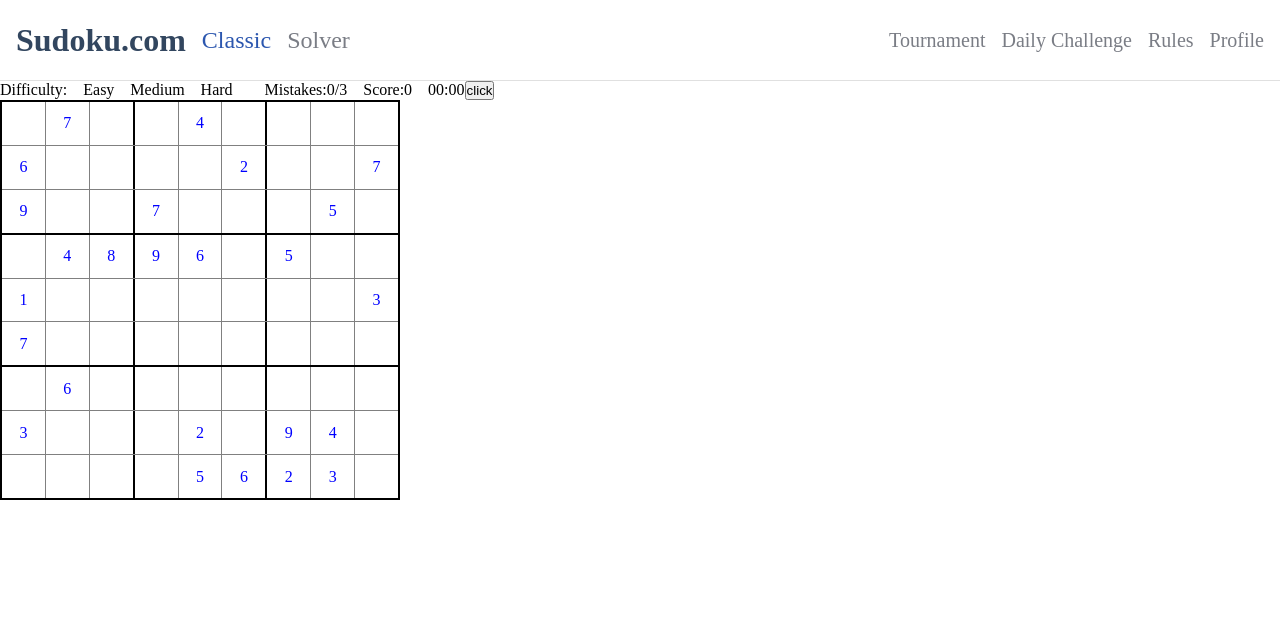
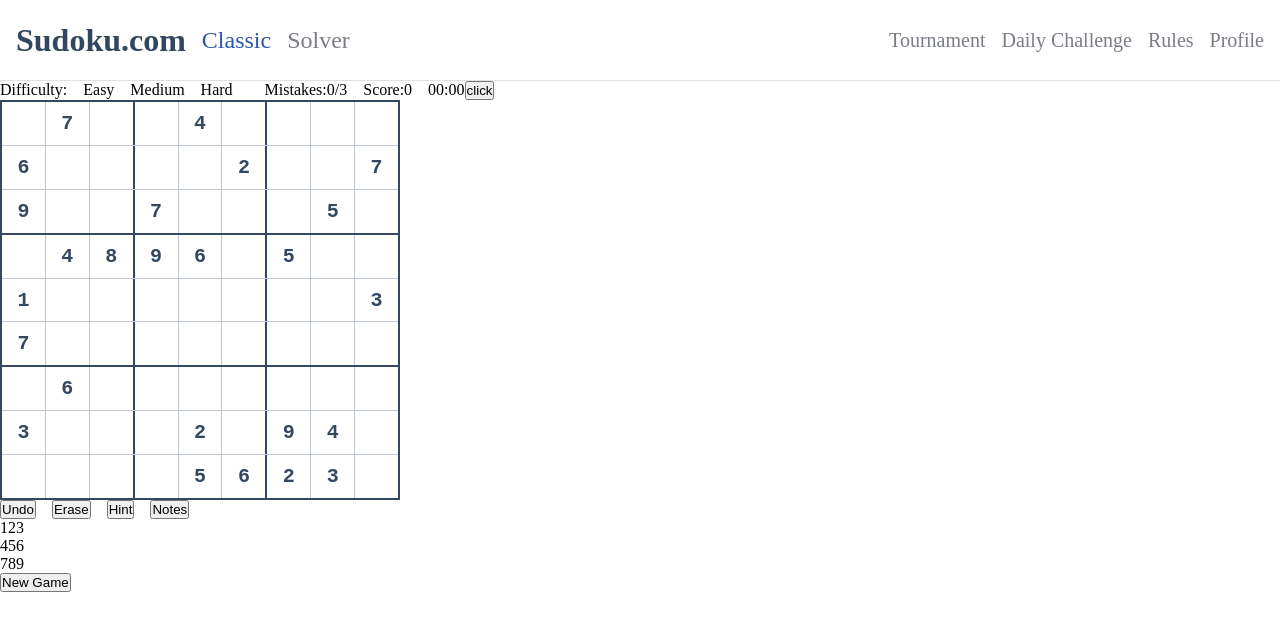
Before and after one commit to Kartik-Bhutra/Sudoku-Game, a React (Vite) app in the folder frontend/: page / in a window 1280 px wide. Shown: the top 630 px of the page. Built offline with nearby package versions, Linux system fonts and the light colour scheme.

Commit message:
complete grid mistake color part

```diff
--- a/frontend/src/components/Grid.jsx
+++ b/frontend/src/components/Grid.jsx
@@ -9,86 +9,145 @@ export default function Grid() {
     mistake: [, setMistakes],
     hint: [hints],
   } = useContext(OptionsContext);
-  const [rowColorBox, setRowColorBox] = useState(Array(9).fill(""));
-  const [colColorBox, setColColorBox] = useState(Array(9).fill(""));
-  const [boxColorBox, setBoxColorBox] = useState(Array(9).fill(""));
+  const [rowColorBox, setRowColorBox] = useState(Array(9).fill(false));
+  const [colColorBox, setColColorBox] = useState(Array(9).fill(false));
+  const [boxColorBox, setBoxColorBox] = useState(Array(9).fill(false));
+  const [activeCell, setActiveCell] = useState({
+    row: null,
+    col: null,
+  });
   const [valueColor, setValueColor] = useState(
-    Array.from({ length: 9 }, () => Array(9).fill(""))
+    Array.from({ length: 9 }, () => Array(9).fill(false))
   );
   const [sameValueBox, setSameValueBox] = useState(
-    Array.from({ length: 9 }, () => Array(9).fill(""))
+    Array.from({ length: 9 }, () => Array(9).fill(false))
+  );
+  const [wrongBox, setWrongBox] = useState(
+    Array.from({ length: 9 }, () => Array(9).fill(0))
   );
 
   useEffect(() => {
     setValueColor(
-      grid.map((row, rowIdx) =>
-        row.map((value, colIdx) =>
-          value === grid[rowIdx][colIdx] ? "defaultBox" : ""
-        )
-      )
+      grid.map((row) => row.map((value) => (value !== 0 ? "#344861" : "")))
     );
   }, [solved]);
 
+  const sameValues = (inputValue) => {
+    setSameValueBox(() =>
+      grid.map((row) =>
+        row.map((value) => (value == inputValue ? true : false))
+      )
+    );
+  };
+
   const highlight = (rowIdx, colIdx, boxIdx) => {
+    setActiveCell({ row: rowIdx, col: colIdx });
     setRowColorBox((prevState) =>
-      prevState.map((_, idx) => (idx === rowIdx ? "sameBox" : ""))
+      prevState.map((_, idx) => (idx === rowIdx ? true : false))
     );
     setColColorBox((prevState) =>
-      prevState.map((_, idx) => (idx === colIdx ? "sameBox" : ""))
+      prevState.map((_, idx) => (idx === colIdx ? true : false))
     );
     setBoxColorBox((prevState) =>
-      prevState.map((_, idx) => (idx === boxIdx ? "sameBox" : ""))
+      prevState.map((_, idx) => (idx === boxIdx ? true : false))
     );
-    if (grid[rowIdx][colIdx] !== 0) {
-      setSameValueBox(() =>
-        grid.map((row) =>
-          row.map((value) => (value === grid[rowIdx][colIdx] ? "sameBox" : ""))
-        )
-      );
-    }
   };
 
   const justOneNum = (e, rowIdx, colIdx) => {
     const inputValue = e.target.value.at(-1);
     if (inputValue === undefined && grid[rowIdx][colIdx] !== 0) {
+      const currentValue = grid[rowIdx][colIdx];
+      setWrongBox((prevState) => {
+        const newWrongBox = prevState.map((row) => [...row]);
+        const affectedCells = new Set();
+        for (let i = 0; i < 9; i++) {
+          if (grid[rowIdx][i] === currentValue)
+            affectedCells.add(`${rowIdx},${i}`);
+          if (grid[i][colIdx] === currentValue)
+            affectedCells.add(`${i},${colIdx}`);
+        }
+        const startRow = Math.floor(rowIdx / 3) * 3;
+        const startCol = Math.floor(colIdx / 3) * 3;
+        for (let i = startRow; i < startRow + 3; i++) {
+          for (let j = startCol; j < startCol + 3; j++) {
+            if (grid[i][j] === currentValue) affectedCells.add(`${i},${j}`);
+          }
+        }
+        affectedCells.forEach((cell) => {
+          const [r, c] = cell.split(",").map(Number);
+          newWrongBox[r][c]--;
+        });
+        newWrongBox[rowIdx][colIdx] = 0;
+        return newWrongBox;
+      });
       setGrid((prevState) => {
-        prevState[rowIdx][colIdx] = 0;
-        return [...prevState];
+        const newGrid = prevState.map((row) => [...row]);
+        newGrid[rowIdx][colIdx] = 0;
+        return newGrid;
       });
-
+      setSameValueBox(Array.from({ length: 9 }, () => Array(9).fill(false)));
+      return;
     }
     if (/^[1-9]?$/.test(inputValue)) {
-      if (grid[rowIdx][colIdx] != inputValue) {
-        if (inputValue != solved[rowIdx][colIdx]) {
+      const num = Number(inputValue);
+      if (grid[rowIdx][colIdx] !== num) {
+        sameValues(num);
+        if (num !== solved[rowIdx][colIdx]) {
           setMistakes((prevState) => prevState + 1);
           setValueColor((prevState) => {
-            prevState[rowIdx][colIdx] = "wrongBox";
-            return [...prevState];
+            const newValueColor = prevState.map((row) => [...row]);
+            newValueColor[rowIdx][colIdx] = "red";
+            return newValueColor;
           });
-          setSameValueBox((prevState) =>
-            prevState.map((row, rowIdx) =>
-              row.map((_, colIdx) =>
-                grid[rowIdx][colIdx] == inputValue ? "sameWrongBox" : ""
-              )
-            )
-          );
+          setWrongBox((prevState) => {
+            const newWrongBox = prevState.map((row) => [...row]);
+            const affectedCells = new Set();
+            for (let i = 0; i < 9; i++) {
+              if (grid[rowIdx][i] === num) affectedCells.add(`${rowIdx},${i}`);
+              if (grid[i][colIdx] === num) affectedCells.add(`${i},${colIdx}`);
+            }
+            const startRow = Math.floor(rowIdx / 3) * 3;
+            const startCol = Math.floor(colIdx / 3) * 3;
+            for (let i = startRow; i < startRow + 3; i++) {
+              for (let j = startCol; j < startCol + 3; j++) {
+                if (grid[i][j] === num) affectedCells.add(`${i},${j}`);
+              }
+            }
+            affectedCells.forEach((cell) => {
+              const [r, c] = cell.split(",").map(Number);
+              newWrongBox[r][c]++;
+            });
+            newWrongBox[rowIdx][colIdx] = 1;
+            return newWrongBox;
+          });
         } else {
           setValueColor((prevState) => {
-            prevState[rowIdx][colIdx] = "correctBox";
-            return [...prevState];
+            const newValueColor = prevState.map((row) => [...row]);
+            newValueColor[rowIdx][colIdx] = "#325aaf";
+            return newValueColor;
           });
-          setSameValueBox((prevState) =>
-            prevState.map((row, rowIdx) =>
-              row.map((_, colIdx) =>
-                grid[rowIdx][colIdx] == inputValue ? "sameCorrectBox" : ""
-              )
-            )
-          );
+          setWrongBox((prevState) => {
+            const newWrongBox = prevState.map((row) => [...row]);
+            const affectedCells = new Set();
+            for (let i = 0; i < 9; i++) {
+              if (grid[rowIdx][i] === num) affectedCells.add(`${rowIdx},${i}`);
+              if (grid[i][colIdx] === num) affectedCells.add(`${i},${colIdx}`);
+            }
+            const startRow = Math.floor(rowIdx / 3) * 3;
+            const startCol = Math.floor(colIdx / 3) * 3;
+            for (let i = startRow; i < startRow + 3; i++) {
+              for (let j = startCol; j < startCol + 3; j++) {
+                if (grid[i][j] === num) affectedCells.add(`${i},${j}`);
+              }
+            }
+            affectedCells.forEach(() => newWrongBox[rowIdx][colIdx]++);
+            return newWrongBox;
+          });
         }
         setGrid((prevState) => {
-          prevState[rowIdx][colIdx] =
-            inputValue === "" ? 0 : Number(inputValue);
-          return [...prevState];
+          const newGrid = prevState.map((row) => [...row]);
+          newGrid[rowIdx][colIdx] = num || 0;
+          return newGrid;
         });
       }
     } else {
@@ -105,18 +164,34 @@ export default function Grid() {
         >
           {row.map((gridValue, colIdx) => {
             const boxIdx = Math.floor(rowIdx / 3) * 3 + Math.floor(colIdx / 3);
+            const bgColor = wrongBox[rowIdx][colIdx]
+              ? "pink"
+              : activeCell.row === rowIdx && activeCell.col === colIdx
+              ? "#bbdefb"
+              : rowColorBox[rowIdx] ||
+                colColorBox[colIdx] ||
+                boxColorBox[boxIdx] ||
+                sameValueBox[rowIdx][colIdx]
+              ? "#e2ebf3"
+              : "";
             return (
               <div
                 key={colIdx}
                 className={`${gridStyles.valueContainer} ${
                   gridStyles[`col${colIdx + 1}`]
-                }  ${gridStyles[colColorBox[colIdx]]} ${
-                  gridStyles[rowColorBox[rowIdx]]
-                } ${gridStyles[boxColorBox[boxIdx]]} ${
-                  gridStyles[valueColor[rowIdx][colIdx]]
-                } ${gridStyles[sameValueBox[rowIdx][colIdx]]}
-                `}
-                onClick={() => highlight(rowIdx, colIdx, boxIdx)}
+                }`}
+                onClick={() => {
+                  highlight(rowIdx, colIdx, boxIdx);
+                  grid[rowIdx][colIdx]
+                    ? sameValues(grid[rowIdx][colIdx])
+                    : setSameValueBox(
+                        Array.from({ length: 9 }, () => Array(9).fill(""))
+                      );
+                }}
+                style={{
+                  backgroundColor: bgColor,
+                  color: valueColor[rowIdx][colIdx],
+                }}
               >
                 {gridValue !== 0 && gridValue === solved[rowIdx][colIdx] ? (
                   gridValue
--- a/frontend/src/pages/MainPage.jsx
+++ b/frontend/src/pages/MainPage.jsx
@@ -2,6 +2,7 @@ import OptionContext from "../gameAssest/Options";
 import Navbar from "../components/Navbar";
 import Grid from "../components/Grid";
 import GameComponents from "../components/GameComponents";
+import GameAttributes from "../components/GameAttributes";
 
 export default function MainPage() {
   return (
@@ -9,6 +10,7 @@ export default function MainPage() {
       <Navbar />
       <GameComponents />
       <Grid />
+      <GameAttributes />
     </OptionContext>
   );
 }
--- a/frontend/src/styles/componentStyles/grid.module.css
+++ b/frontend/src/styles/componentStyles/grid.module.css
@@ -1,9 +1,9 @@
-:root{
+:root {
   --sqaureDimension: min(99vw, 400px);
 }
 
 .outlineBorder {
-  border: 2px solid black;
+  border: 2px solid #344861;
   width: var(--sqaureDimension);
   height: var(--sqaureDimension);
   display: flex;
@@ -18,7 +18,7 @@
 
 .row3,
 .row6 {
-  border-bottom: 2px solid black;
+  border-bottom: 2px solid #344861;
 }
 
 .row1,
@@ -27,7 +27,7 @@
 .row5,
 .row7,
 .row8 {
-  border-bottom: 1px solid gray;
+  border-bottom: 1px solid #bfc6d4;
 }
 
 .col1,
@@ -36,12 +36,12 @@
 .col5,
 .col7,
 .col8 {
-  border-right: 1px solid gray;
+  border-right: 1px solid #bfc6d4;
 }
 
 .col3,
 .col6 {
-  border-right: 2px solid black;
+  border-right: 2px solid #344861;
 }
 
 .valueContainer {
@@ -52,6 +52,9 @@
   box-sizing: border-box;
   position: relative;
   user-select: none;
+  font-weight: bold;
+  font-size: x-large;
+  font-family: monospace;
 }
 
 .gridField {
@@ -61,32 +64,35 @@
   display: block;
   outline: none;
   border: none;
-  font-size: 1rem;
   background-color: transparent;
   cursor: pointer;
   caret-color: transparent;
+  color: inherit;
+  font-weight: inherit;
+  font-size: inherit;
+  font-family: inherit;
 }
 
-.sameBox{
+.sameBox {
   background-color: cyan;
 }
 
-.defaultBox{
+.defaultBox {
   color: blue;
 }
 
-.correctBox{
+.correctBox {
   color: green;
 }
 
-.wrongBox .gridField{
+.wrongBox .gridField {
   color: red;
 }
 
-.sameCorrectBox{
+.sameCorrectBox {
   background-color: red;
 }
 
-.sameWrongBox{
+.sameWrongBox {
   background-color: yellow;
 }
```
Also changed, not shown: frontend/src/hooks/useTimer.js (line endings or trailing spaces).
